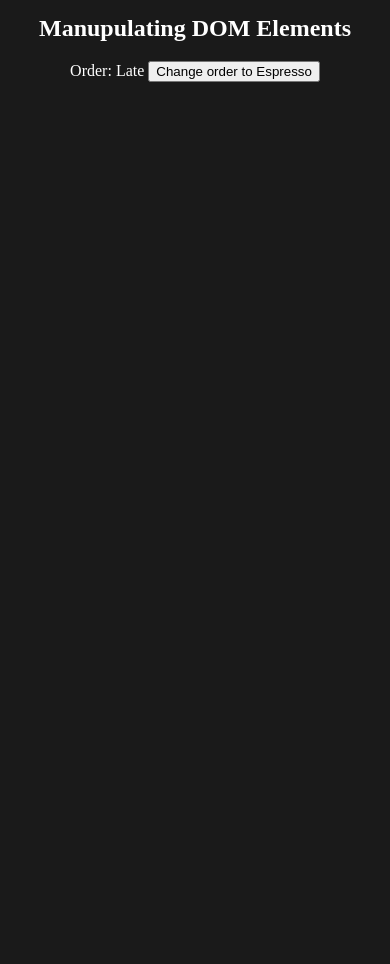
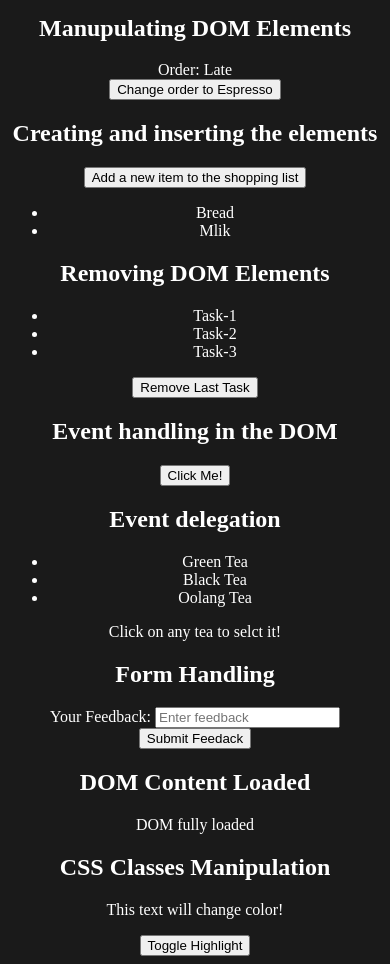
Before and after one commit to AshishSingh82103/Web-dev-pro, a plain HTML site: page 05_DOM_BOM/02_index.html in a window 390 px wide. Shown: the part 400-1364 px from the top of the page. Before the commit the page ends 844 px from the top, so only its background shows below. Drawn offline with Linux system fonts and the light colour scheme.

Commit message:
Initial commit

```diff
--- a/05_DOM_BOM/02_index.html
+++ b/05_DOM_BOM/02_index.html
@@ -48,10 +48,74 @@
         <div id="coffeeorder">Order:
             <span id="coffeeType">Late</span>
 
+        </div>
             <button id="changeOrder">Change order to Espresso</button>
 
-        </div>
        </section>
+
+       <!-- Example 4. creating and inserting element -->
+        <section id="example-4">
+            <h2>Creating and inserting the elements</h2>
+            <button id="createNewIteam">Add a new item to the shopping list</button>
+            <ul id="shoppingList">
+                <li>Bread</li>
+                <li>Mlik</li>
+            </ul>
+        </section>
+
+        <!-- Example 5. Removing DOM elements -->
+         <section id="example-5">
+            <h2>Removing DOM Elements</h2>
+            <ul id="taskList">
+                <li>Task-1</li>
+                <li>Task-2</li>
+                <li>Task-3</li>
+            </ul>
+            <button id="removeLastTask">Remove Last Task</button>
+         </section>
+
+         <!-- Example 6. Event handling in the DOM -->
+          <section id = 'example-6'>
+            <h2>Event handling in the DOM </h2>
+            <button id="clickButton">Click Me!</button>
+          </section>
+
+
+        <!-- Example 7. Event delegation -->
+         <section id="example-7">
+            <h2>Event delegation</h2>
+            <ul id="testList">
+                <li class="teaItem">Green Tea</li>
+                <li class="teaItem">Black Tea</li>
+                <li class="teaItem">Oolang Tea</li>
+            </ul>
+            <p>Click on any tea to selct it!</p>
+         </section>
+
+
+         <!-- Example 8. Form Handling  -->
+          <section id="example-8">
+            <h2>Form Handling</h2>
+            <form id="feedbackForm">
+                <label for="feedbackInput">Your Feedback:</label>
+                <input type="text" id="feedbackInput" placeholder="Enter feedback">
+                <button type="submit">Submit Feedack</button>
+            </form>
+            <p id="feedbackDisplay"></p>
+          </section>
+
+          <!-- Example 9. DOM Content Loaded  -->
+           <section id="example-9">
+            <h2>DOM Content Loaded</h2>
+            <p id="domStatus">Waiting for Dom to loaded...</p>
+           </section>
+
+           <!-- Example 10.CSS Classes Manipulation -->
+            <section id="example-10">
+                <h2>CSS Classes Manipulation</h2>
+                <p id="descriptionText">This text will change color!</p>
+                <button id="toggleHighlight">Toggle Highlight</button>
+            </section>
 
      <script src="./02_script.js"></script>
 </body>
--- a/05_DOM_BOM/02_script.js
+++ b/05_DOM_BOM/02_script.js
@@ -25,3 +25,62 @@ document.getElementById('highlightFirstCity').addEventListener('click', function
     let getList = document.getElementById('citiesList');
     getList.firstElementChild.classList.add('highlight');
 })
+
+// Example 3.
+document.getElementById('changeOrder').addEventListener('click', function () {
+    let order = document.getElementById('coffeeType');
+    order.textContent = "Cappuccino";
+    order.style.backgroundColor = 'pink';
+    order.style.padding = '15px';
+})
+
+// Example 4.
+document.getElementById('createNewIteam').addEventListener('click', function () {
+    // creation of element
+    let newItem = document.createElement('li');
+    newItem.textContent = 'Eggs';
+    // add to elements
+    document.getElementById('shoppingList').appendChild(newItem);
+})
+
+// Example 5.
+
+document.getElementById('removeLastTask').addEventListener('click', function() {
+    // grab all the task list
+    let getList = document.getElementById('taskList');
+    getList.lastElementChild.remove();
+})
+
+// Example 6.
+document.getElementById('clickButton').addEventListener('dblclick', function() {
+    alert('You clicked the button')
+})
+
+// Example 7.
+
+document.getElementById('testList').addEventListener('click', function (event) {
+    if(event.target && event.target.matches('.teaItem')) {
+        alert('you selected: ' + event.target.textContent);
+    }
+})
+
+
+// Example 8.
+document.getElementById('feedbackForm').addEventListener('submit', function(event) {
+    event.preventDefault();
+    let feedback = document.getElementById('feedbackInput').value;
+
+    // console.log(feedback);
+    document.getElementById('feedbackDisplay').textContent = `Feedback is ${feedback}`
+})
+
+// Example 9.
+document.addEventListener('DOMContentLoaded', function() {
+    document.getElementById('domStatus').textContent = 'DOM fully loaded'
+})
+
+// Example 10.
+document.getElementById('toggleHighlight').addEventListener('click', function() {
+    let para = document.getElementById('descriptionText');
+    para.classList.toggle('highlight');
+})
```
